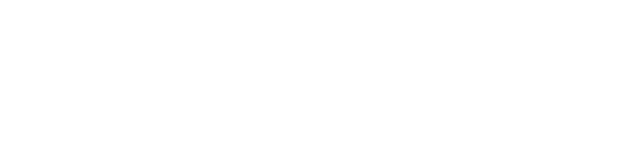
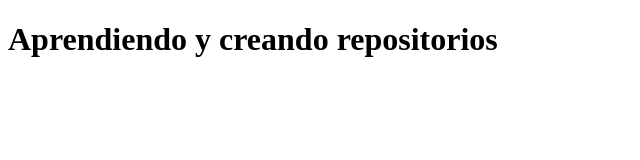
Before and after one commit to JeminaEB/Iniciandoproyecto, a plain HTML site: page index.html in a window 1280 px wide. Shown: the whole page, without its empty margins (0-640 px from the left). Drawn offline with Linux system fonts and the light colour scheme.

Commit message:
Modificado

```diff
--- a/index.html
+++ b/index.html
@@ -5,6 +5,9 @@
     <meta name="viewport" content="width=device-width, initial-scale=1.0">
     <title>Proyecto Inicial</title>
 </head>
+<header>
+    <h1>Aprendiendo y creando repositorios</h1>
+</header>
 <body>
 
 </body>
```
